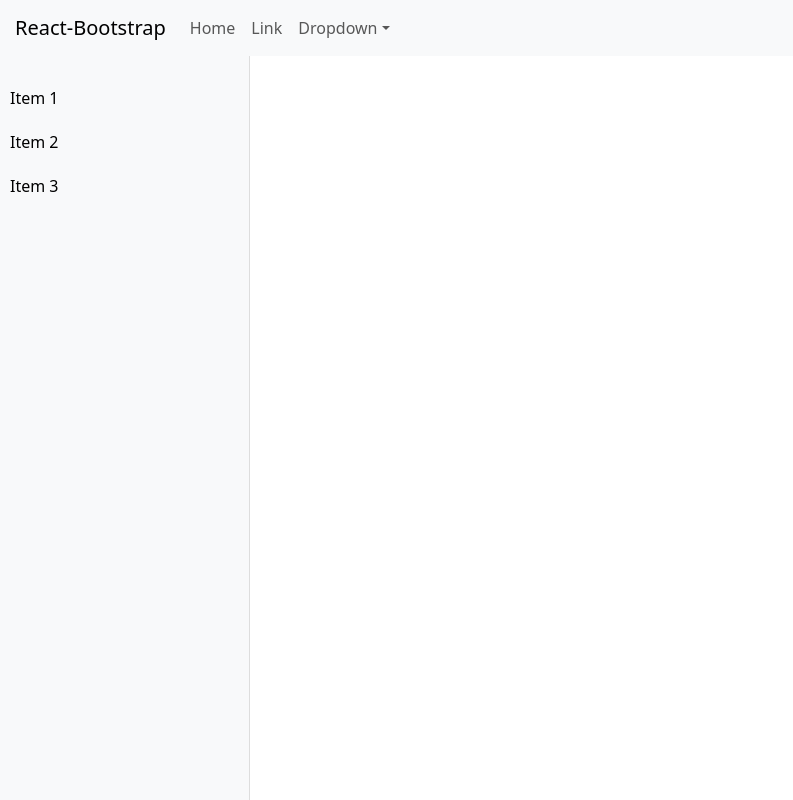
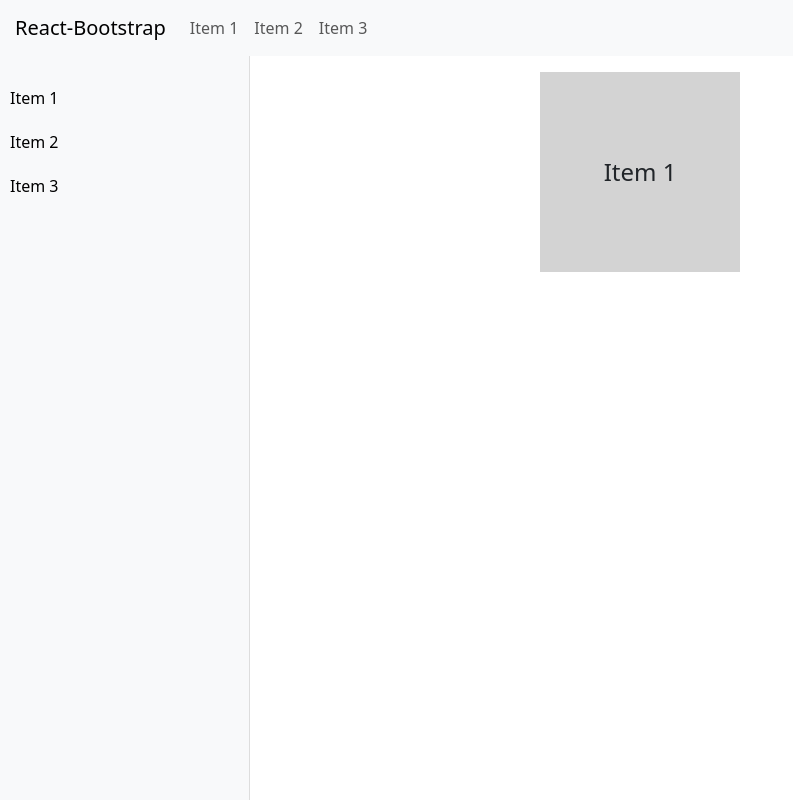
Before and after one commit to Joshua-FeatureFlag/frontend, a React (Create React App) app: page /item1 in a window 1280 px wide. Shown: the whole page, without its empty margins (0-793 px from the left). Built offline with nearby package versions, Linux system fonts and the light colour scheme.

Commit message:
Save navs

```diff
--- a/package.json
+++ b/package.json
@@ -12,6 +12,7 @@
     "react": "^18.2.0",
     "react-bootstrap": "^2.9.0",
     "react-dom": "^18.2.0",
+    "react-router-dom": "^6.17.0",
     "react-scripts": "5.0.1",
     "web-vitals": "^2.1.4"
   },
--- a/src/App.js
+++ b/src/App.js
@@ -1,43 +1,47 @@
 import React from 'react';
-import { Navbar, Nav, NavDropdown, Container } from 'react-bootstrap';
+import { BrowserRouter as Router, Routes, Route, Link } from 'react-router-dom';
+import { Navbar, Nav, Container } from 'react-bootstrap';
 import 'bootstrap/dist/css/bootstrap.min.css';
 import './Sidebar.css';
+import Item1 from './components/Item1/Item1.js';
+import Item2 from './components/Item2/Item2.js';
+import Item3 from './components/Item3/Item3.js';
 
 function App() {
-  return  (
+  return (
+    <Router>
       <div>
         <Navbar bg="light" expand="lg" fixed="top" style={{ paddingLeft: '15px' }}>
           <Navbar.Brand href="#home">React-Bootstrap</Navbar.Brand>
           <Navbar.Toggle aria-controls="basic-navbar-nav" />
           <Navbar.Collapse id="basic-navbar-nav">
             <Nav className="mr-auto">
-            <Nav.Link href="#home">Home</Nav.Link>
-            <Nav.Link href="#link">Link</Nav.Link>
-            <NavDropdown title="Dropdown" id="basic-nav-dropdown">
-              <NavDropdown.Item href="#action/3.1">Action</NavDropdown.Item>
-              <NavDropdown.Item href="#action/3.2">Another action</NavDropdown.Item>
-              <NavDropdown.Item href="#action/3.3">Something</NavDropdown.Item>
-              <NavDropdown.Divider />
-              <NavDropdown.Item href="#action/3.4">Separated link</NavDropdown.Item>
-            </NavDropdown>
+              <Nav.Link as={Link} to="/item1">Item 1</Nav.Link>
+              <Nav.Link as={Link} to="/item2">Item 2</Nav.Link>
+              <Nav.Link as={Link} to="/item3">Item 3</Nav.Link>
             </Nav>
           </Navbar.Collapse>
         </Navbar>
-      <Container fluid>
+        <Container fluid style={{ paddingTop: '56px' }}>
           <div className="d-flex">
             <div className="sidebar">
               <Nav className="flex-column">
-              <Nav.Link href="#item1">Item 1</Nav.Link>
-              <Nav.Link href="#item2">Item 2</Nav.Link>
-              <Nav.Link href="#item3">Item 3</Nav.Link>
+                <Nav.Link as={Link} to="/item1">Item 1</Nav.Link>
+                <Nav.Link as={Link} to="/item2">Item 2</Nav.Link>
+                <Nav.Link as={Link} to="/item3">Item 3</Nav.Link>
               </Nav>
             </div>
             <div className="flex-grow-1 p-3">
-            {/* Your page content goes here */}
+              <Routes>
+                  <Route path="/item1" element={<Item1 />} />
+                  <Route path="/item2" element={<Item2 />} />
+                  <Route path="/item3" element={<Item3 />} />
+              </Routes>
             </div>
           </div>
         </Container>
       </div>
+    </Router>
   );
 }
 
--- /dev/null
+++ b/src/components/Item1/Item1.js
@@ -0,0 +1,12 @@
+// src/Item1.js
+import React from 'react';
+
+function Item1() {
+  return (
+    <div style={{ background: 'lightgrey', height: '200px', width: '200px', margin: 'auto', textAlign: 'center', lineHeight: '200px', fontSize: '24px' }}>
+      Item 1
+    </div>
+  );
+}
+
+export default Item1;
--- /dev/null
+++ b/src/components/Item2/Item2.js
@@ -0,0 +1,12 @@
+// src/Item1.js
+import React from 'react';
+
+function Item2() {
+  return (
+    <div style={{ background: 'lightgrey', height: '200px', width: '200px', margin: 'auto', textAlign: 'center', lineHeight: '200px', fontSize: '24px' }}>
+      Item 2
+    </div>
+  );
+}
+
+export default Item2;
--- /dev/null
+++ b/src/components/Item3/Item3.js
@@ -0,0 +1,12 @@
+// src/Item1.js
+import React from 'react';
+
+function Item3() {
+  return (
+    <div style={{ background: 'lightgrey', height: '200px', width: '200px', margin: 'auto', textAlign: 'center', lineHeight: '200px', fontSize: '24px' }}>
+      Item 3
+    </div>
+  );
+}
+
+export default Item3;
```
Also changed, not shown: 1 other file (tests, documents, lock files or other folders). Lines whose indentation alone changed are shown as unchanged.
